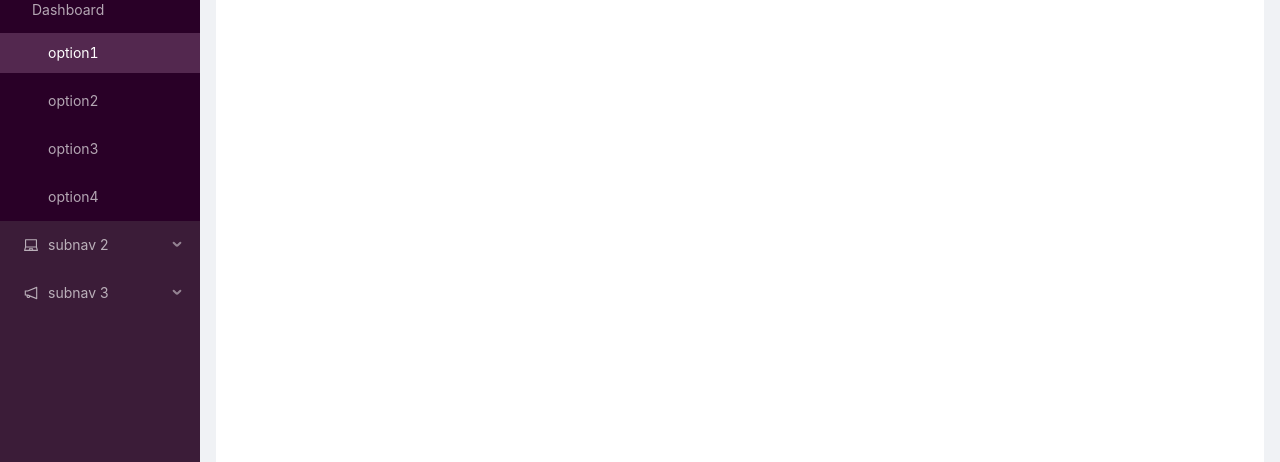
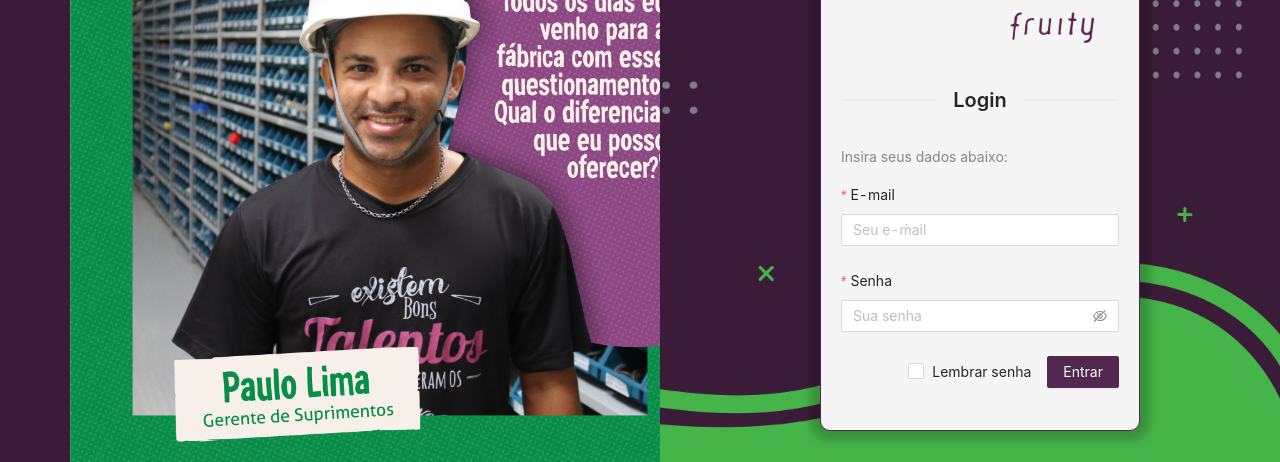
Before and after one commit to makusdouglas/stock-app-2021, a React (Create React App) app: page / in a window 1280 px wide. Before the commit this address led to /dashboard. Shown: the part 201-663 px from the top of the page. Built offline with nearby package versions, Linux system fonts and the light colour scheme.

Commit message:
Try to implements Redux in login Page

```diff
--- a/src/app/features/auth/slice.ts
+++ b/src/app/features/auth/slice.ts
@@ -2,7 +2,7 @@
 
 import { createSlice, PayloadAction, createAsyncThunk } from '@reduxjs/toolkit';
 import api from '../../../services/api';
-import type { AppDispatch, RootState } from '../../store/index';
+import type { AppDispatch, AppThunk, RootState } from '../../store/index';
 import { SignInPayload } from './types';
 
 // Define a type for the slice state
@@ -20,16 +20,7 @@
   access_token: string;
 }
 
-export const requestLogin = createAsyncThunk<
-  // Return type of the payload creator
-  RequestLoginResponse,
-  // First argument to the payload creator
-  SignInPayload,
-  {
-    rejectValue: MyKnownError;
-  }
-// Optional fields for defining thunkApi field types
->(
+export const requestLogin = createAsyncThunk<RequestLoginResponse, SignInPayload>(
   'auth/requestLogin',
   async (userData, thunkApi) => {
     const { email, password } = userData;
@@ -53,7 +44,7 @@
 const initialState: AuthState = {
   email: null,
   password: null,
-  isAuthenticated: true,
+  isAuthenticated: false,
   loading: false,
   token: null,
 };
@@ -90,17 +81,27 @@
   },
 });
 
-export function asyncLogin(props: SignInPayload) {
+export function asyncLogin(props: SignInPayload): AppThunk {
   return async function (dispatch: AppDispatch) {
-    try {
-      //   const response = await api.post('/auth', {});
-      //   dispatch(
-      //     makeLogin({
-      //       email: props.email,
-      //       password: props.password,
-      //     })
-      //   );
-    } catch (error) { }
+
+    setTimeout(
+      () => dispatch(makeLogin({
+        email: props.email,
+        password: props.password
+      })), 5000)
+    // try {
+    //   const response = await api.post<RequestLoginResponse>('/oauth/token', {
+    //     client_id: "3",
+    //     client_secret: "petruzapiBxwer!294nPqzojd8349",
+    //     grant_type: "password",
+    //     email: props.email,
+    //     password: props.password
+    //   });
+    //   console.log(response.data);
+    //   return response.data;
+    // } catch (err) {
+    //   console.log(err);
+    // }
   };
 }
 
--- a/src/app/pages/SignInPage/index.tsx
+++ b/src/app/pages/SignInPage/index.tsx
@@ -5,17 +5,28 @@
 import { Container, ImageStyled, LeftSider, RightSide, FormContainer } from './styles';
 import Carrossel from '../../components/Carrossel';
 import { Footer } from 'antd/lib/layout/layout';
+import { ValidateErrorEntity } from './types';
+
+// Redux Methods and Types
 import { SignInPayload } from '../../features/auth/types';
-import { ValidateErrorEntity } from './types';
+import { useAppDispatch } from '../../store/hooks';
+import { asyncLogin } from '../../features/auth/slice'
 
 type SignInFormValidatorErrorsType = ValidateErrorEntity<SignInPayload>;
 const SignInPage: React.FC = () => {
     const { Title, Text } = Typography;
     const [signInForm] = Form.useForm<SignInPayload>();
-
+    const dispatch = useAppDispatch();
     const onFinish = (values: SignInPayload) => {
         console.log('Success');
         console.table(signInForm.getFieldsValue())
+        const { email, password, rememberCredentials } = values;
+        // dispatch(asyncLogin({
+        //     email,
+        //     password,
+        //     rememberCredentials
+        // })
+        // )
     };
 
     const onFinishFailed = (errorInfo: SignInFormValidatorErrorsType) => {
@@ -23,11 +34,14 @@
         errorInfo.errorFields.map(err => {
             err.errors.map(error =>
                 notification.error({
-                    message: err.name,
+                    message: `${err.name}`,
                     description: error
                 }))
         })
     };
+    const clearFields = () => {
+        signInForm.resetFields();
+    }
     return (
         <Container>
             <LeftSider className="carrousel-container-stld">
@@ -66,7 +80,7 @@
                         <Text type="secondary">Insira seus dados abaixo:</Text>
                         <Form<SignInPayload>
                             form={signInForm}
-                            initialValues={{ remember: false }}
+                            initialValues={{ rememberCredentials: false }}
                             onFinish={onFinish}
                             onFinishFailed={(errors: SignInFormValidatorErrorsType) => onFinishFailed(errors)}
                             name="authForm"
@@ -76,7 +90,8 @@
                                 label="E-mail"
                                 name="email"
                                 rules={[
-                                    { required: true, message: 'Por favor, insira seu e-mail.' }
+                                    { required: true, message: 'Por favor, insira seu e-mail.' },
+                                    { type: 'email', message: 'Insira um e-mail válido.' }
                                 ]}
                             >
                                 <Input
@@ -88,12 +103,15 @@
                             <Form.Item
                                 label="Senha"
                                 name="password"
-                                rules={[{ required: true, message: 'Por favor, insira sua senha.' }]}
+
+                                rules={[
+                                    { required: true, message: 'Por favor, insira sua senha.' },
+                                    { type: 'string', min: 6, message: 'test' }
+                                ]}
                             >
                                 <Input.Password
                                     placeholder="Sua senha"
                                     type="password"
-                                    // value=""
                                     onChange={txt => { }}
                                     iconRender={visible => (visible ? <EyeTwoTone size={20} /> : <EyeInvisibleOutlined size={20} />)}
                                 />
@@ -104,7 +122,7 @@
                                 marginBottom: 0,
                             }}>
 
-                                <Form.Item name="remember" valuePropName="checked">
+                                <Form.Item name="rememberCredentials" valuePropName="checked">
                                     <Checkbox>Lembrar senha</Checkbox>
                                 </Form.Item>
                                 <Form.Item>
```
